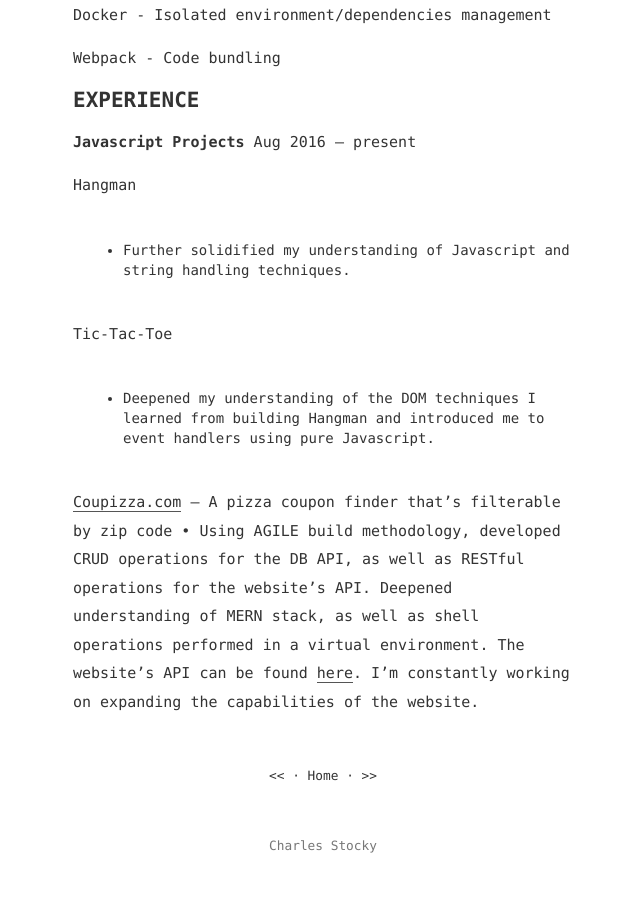
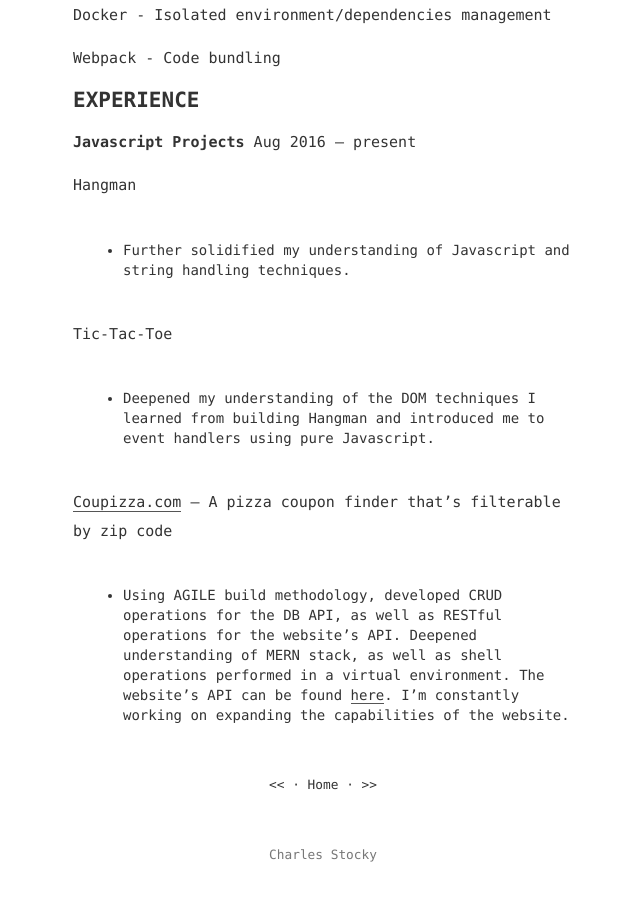
Before and after one commit to CharlesStocky/CharlesStocky.github.io, a Jekyll site: the page built from _posts/2017-8-21-Resume.md, in a window 1280 px wide and 900 px high, scrolled down 2216 px. Shown: the whole window, without its empty margins (317-957 px from the left). Built offline with Jekyll 4.4.1, drawn with Linux system fonts in a browser that asks for light colours.

Commit message:
fixed formatting

```diff
--- a/_posts/2017-8-21-Resume.md
+++ b/_posts/2017-8-21-Resume.md
@@ -75,7 +75,7 @@ learned from building Hangman and introduced me to event handlers using pure
 Javascript.
 
 <a href='https://coupizza.com'>Coupizza.com</a> – A pizza coupon finder that’s filterable by zip code
-• Using AGILE build methodology, developed CRUD operations for the DB API,
+- Using AGILE build methodology, developed CRUD operations for the DB API,
 as well as RESTful operations for the website’s API. Deepened
 understanding of MERN stack, as well as shell operations performed in a
 virtual environment. The website’s API can be found <a href='https://github.com/CharlesStocky/coupizza.git'>here</a>. I'm constantly working on expanding the capabilities of the website.
```
